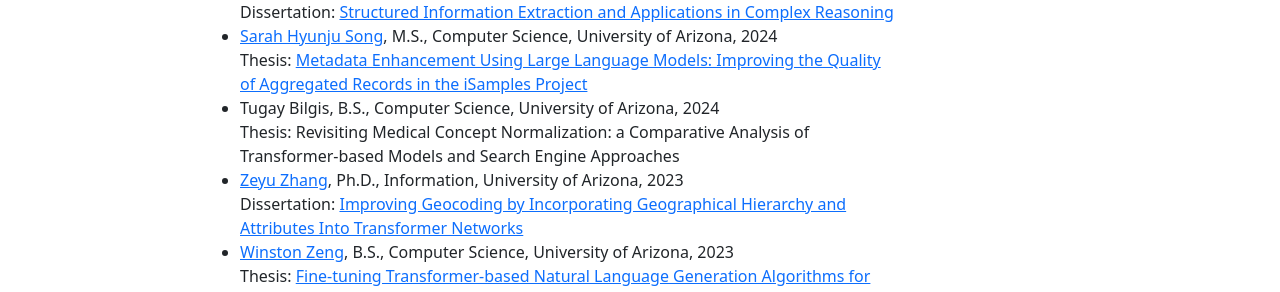
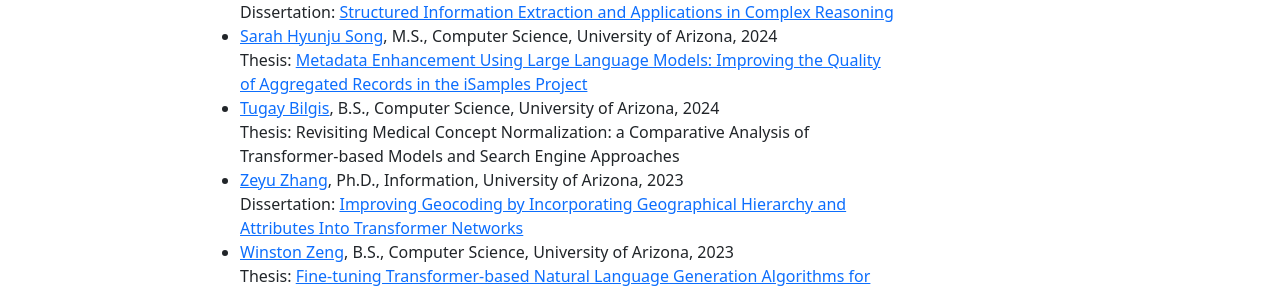
Before and after one commit to bethard/bethard.github.io, a Jekyll site: the page built from students.md, in a window 1280 px wide. Shown: the part 968-1260 px from the top of the page. Built offline with Jekyll 4.4.1, drawn with Linux system fonts in a browser that asks for light colours; part of the change alters nothing that is shown.

```diff
--- a/students.md
+++ b/students.md
@@ -39,7 +39,7 @@ When I have funding for student research, I allocate it to students who are alre
   Dissertation: [Structured Information Extraction and Applications in Complex Reasoning](https://repository.arizona.edu/handle/10150/675500)
 * [Sarah Hyunju Song](https://www.linkedin.com/in/sarah-hyunju-song-a93894232), M.S., Computer Science, University of Arizona, 2024
   Thesis: [Metadata Enhancement Using Large Language Models: Improving the Quality of Aggregated Records in the iSamples Project](https://repository.arizona.edu/handle/10150/672555)
-* Tugay Bilgis, B.S., Computer Science, University of Arizona, 2024
+* [Tugay Bilgis](https://www.linkedin.com/in/tbilgis/), B.S., Computer Science, University of Arizona, 2024
   Thesis: Revisiting Medical Concept Normalization: a Comparative Analysis of Transformer-based Models and Search Engine Approaches
 * [Zeyu Zhang](https://www.linkedin.com/in/zeyu-zhang-902035147/), Ph.D., Information, University of Arizona, 2023
   Dissertation: [Improving Geocoding by Incorporating Geographical Hierarchy and Attributes Into Transformer Networks](https://repository.arizona.edu/handle/10150/670290)
@@ -59,5 +59,5 @@ When I have funding for student research, I allocate it to students who are alre
   Dissertation: [User behavior in social media: engagement, incivility, and depression](https://repository.arizona.edu/handle/10150/633192)
 * [John Osborne](https://www.linkedin.com/in/john-osborne-11baa154/), Ph.D., Computer and Information Sciences, University of Alabama at Birmingham, 2016
   Dissertation: [Machine Learning of Composite Concepts and the Alleviation of The Content Completeness Problem in Text Mention Normalization](https://www.proquest.com/docview/1853119123)
-* [Upendra Sapkota](https://www.linkedin.com/in/upendra-sapkota/), Ph.D., Computer and Information Sciences, University of Alabama at Birmingham, 2015
+* [Upendra Sapkota](https://www.linkedin.com/in/inf-pen/), Ph.D., Computer and Information Sciences, University of Alabama at Birmingham, 2015
   Dissertation: [Improving the performance of cross-domain authorship attribution](https://www.proquest.com/docview/1750069695/)
```
